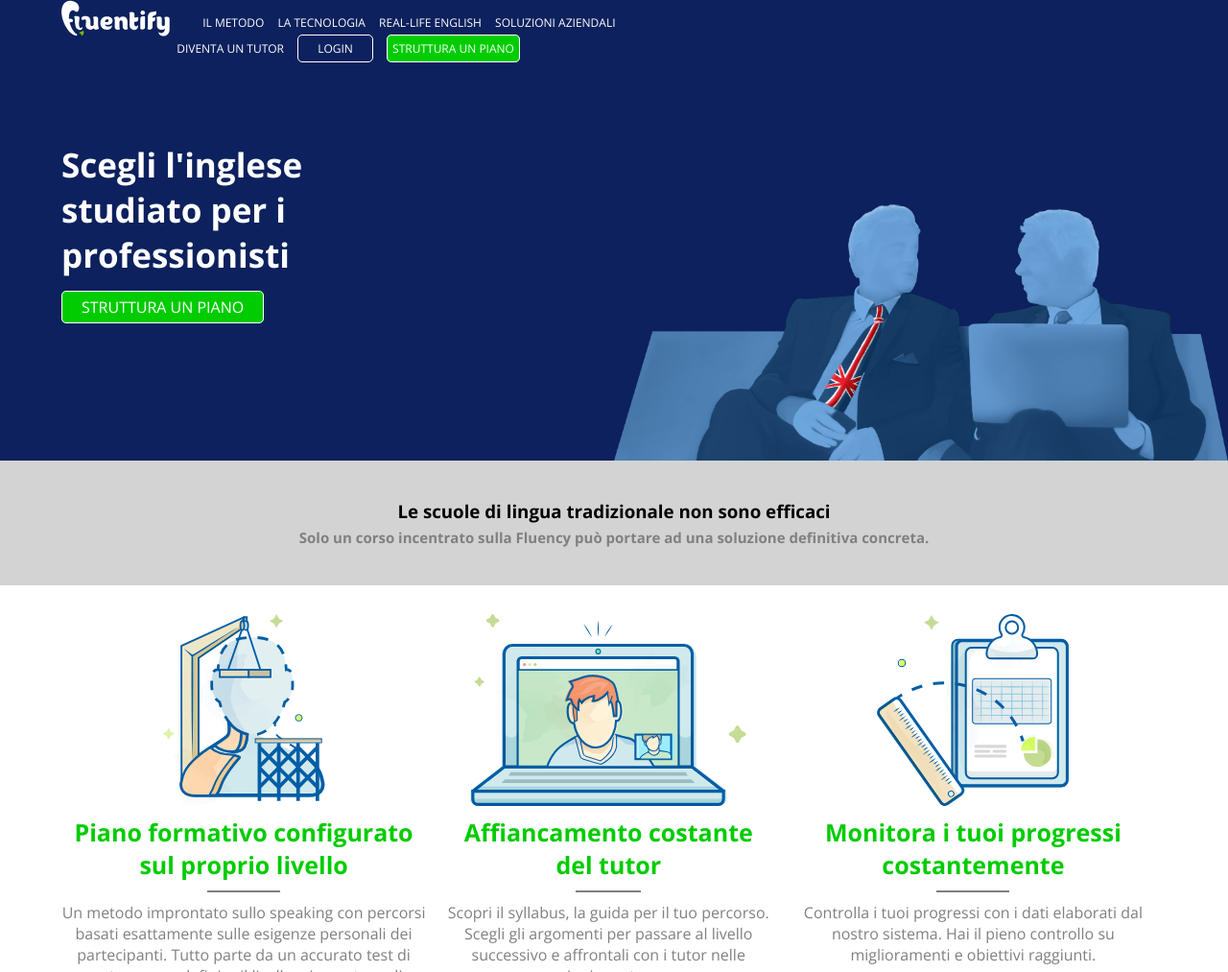
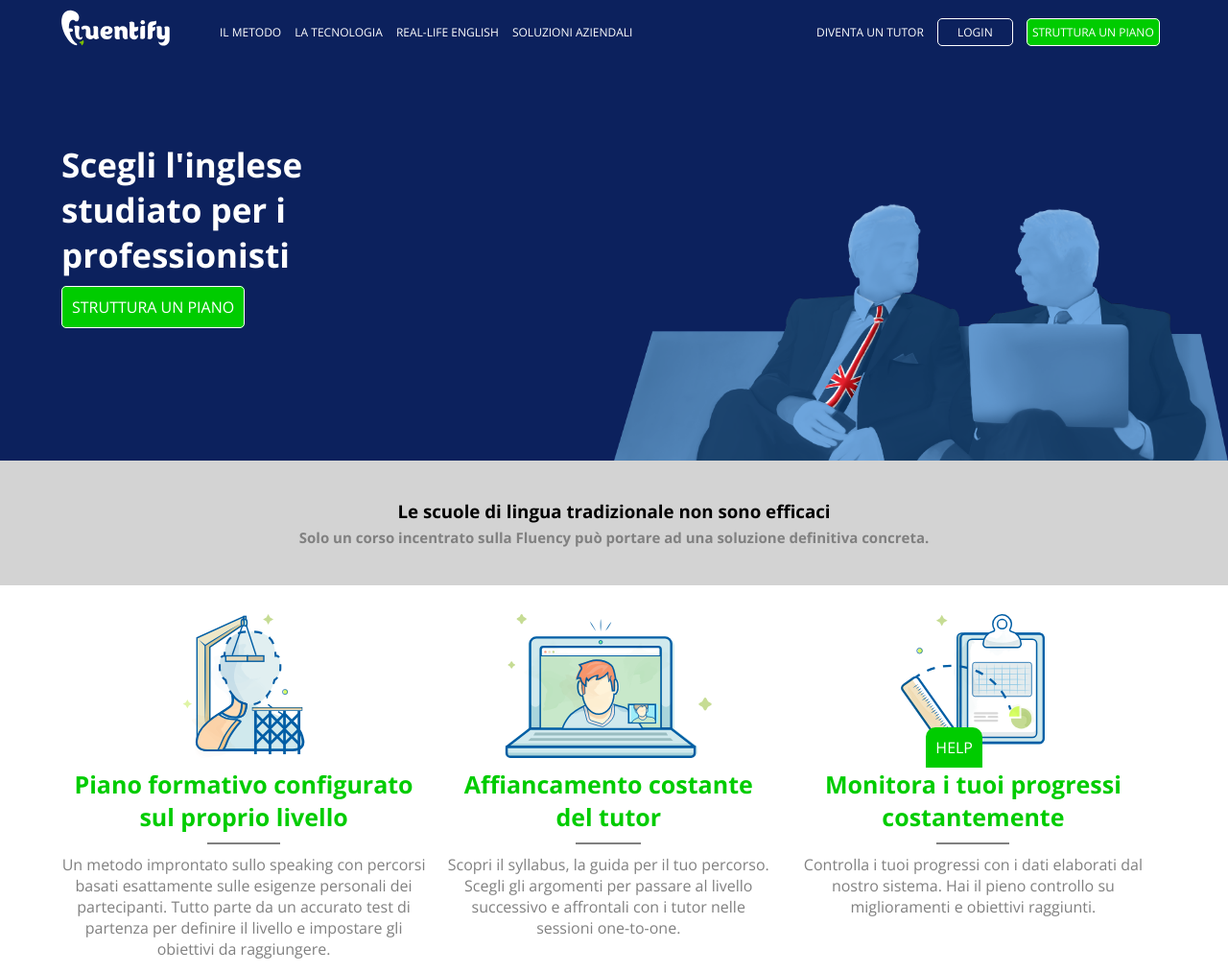
Before and after one commit to angelolamacchia/htmlcss-fluentify, a plain HTML site: page index.html in a window 1280 px wide. Shown: the top 1013 px of the page at 96% size. Drawn offline with nearby package versions, Linux system fonts and the light colour scheme.

Commit message:
correzioni varie

```diff
--- a/css/style.css
+++ b/css/style.css
@@ -5,7 +5,7 @@
 }
 
 .clearfix::after {
-  content: "";
+  content: '';
   display: table;
   clear: both;
 }
@@ -25,13 +25,12 @@ nav {
   height: 10vh;
   margin: 0 auto;
   position: relative;
+  padding-top: 10px;
 }
 .nav_bar ul {
   display: inline-block;
   color: white;
-  position: relative;
-  bottom: 10px;
-  margin: 0 25px;
+  margin-top: 10px;
 }
 .nav_bar li {
   list-style: none;
@@ -56,8 +55,21 @@ nav {
   text-decoration: none;
   color: white;
 }
+.large_button {
+  padding: 10px;
+}
+
+#nav_bar_logo {
+  width: 160px;
+  float: left;
+}
+#lista1 {
+  width: 450px;
+  float: left;
+}
 #lista2 {
-  margin: 0 10%;
+  width: 370px;
+  float: right;
 }
 #header_bg {
   width: 50%;
@@ -65,6 +77,7 @@ nav {
   bottom: 0;
   right: 0;
 }
+
 .nav_text {
   position: relative;
   left: 5%;
@@ -95,12 +108,12 @@ main .blocco_grigio {
 .column {
   width: 33%;
   text-align: center;
-  height: 500px;
+  height: 350px;
   margin: 30px 0;
   float: left;
 }
 .resize{
-  height: 200px;
+  height: 150px;
   background-size: 100% 100%;
   background-position: center;
 }
@@ -121,7 +134,8 @@ main .blocco_grigio {
 .column hr {
   width: 20%;
   border: 1px solid grey;
-  margin: auto;
+  margin: 0 auto;
+  background-color: grey;
 }
 .column p {
   padding: 10px 0;
@@ -134,6 +148,7 @@ main .blocco_grigio {
 .lower_columns {
   width: 80%;
   margin: 0 auto;
+  padding-top: 20px;
 }
 .l_column {
   width: 50%;
@@ -173,3 +188,14 @@ footer {
 #select span{
   margin-left: 30px;
 }
+
+.help {
+  position: fixed;
+  bottom: 0;
+  right: 20%;
+  display: inline-block;
+  padding: 10px;
+  border-radius: 10px 10px 0 0;
+  background-color: #00cc00;
+  color: white;
+}
--- a/index.html
+++ b/index.html
@@ -6,7 +6,6 @@
     <link rel="stylesheet" href="css/style.css">
     <link rel="preconnect" href="https://fonts.gstatic.com">
     <link href="https://fonts.googleapis.com/css2?family=Open+Sans&display=swap" rel="stylesheet">
-    <link rel="preconnect" href="https://fonts.gstatic.com">
     <link href="https://fonts.googleapis.com/css2?family=Open+Sans:wght@700&display=swap" rel="stylesheet">
   </head>
 
@@ -15,7 +14,10 @@
       <header>
         <nav>
           <div class="nav_bar"> <!--barra con i tasti-->
-            <img src="img/logo.svg" alt="">
+            <div id="nav_bar_logo">
+              <img src="img/logo.svg" alt="">
+
+            </div>
             <ul id="lista1"> <!--prima lista-->
               <li>IL METODO</li>
               <li>LA TECNOLOGIA</li>
@@ -32,7 +34,7 @@
           <div class="nav_text"> <!--testo sopra lo sfondo-->
             <h1>Scegli l'inglese studiato per i professionisti</h1>
             <div class="">
-              <a class="big_button green" href="#">STRUTTURA UN PIANO</a>
+              <a class="big_button green large_button" href="#">STRUTTURA UN PIANO</a>
             </div>
           </div>
           <!--immagine di sfondo-->
@@ -40,13 +42,13 @@
         </nav>
       </header>
 
-      <main class="clearfix">
+      <main>
         <div class="blocco_grigio"> <!--blocco grigio con testo-->
           <h3>Le scuole di lingua tradizionale non sono efficaci</h3>
           <h4>Solo un corso incentrato sulla Fluency può portare ad una soluzione definitiva concreta.</h4>
         </div>
 
-        <div class="box_column">
+        <div class="box_column clearfix">
           <div class="column">
               <div class="resize" id="profile">
               </div>
@@ -72,9 +74,9 @@
           </div>
         </div>
 
+        <hr>
 
-
-        <div class="lower_columns">
+        <div class="lower_columns clearfix">
           <div class="l_column">
             <img src="img/mountain.svg" alt="">
           </div>
@@ -92,10 +94,14 @@
           <div class="blocco_destra">
             <span>Sono</span>
             <span id="select">Seleziona <span>▼</span></span>
-            <a class="big_button green" href="#">VISUALIZZA IL TUO PIANO</a>
+            <a class="big_button green large_button" href="#">VISUALIZZA IL TUO PIANO</a>
           </div>
         </div>
       </footer>
+
+      <div class="help">
+        HELP
+      </div>
 
     </div>
   </body>
```
